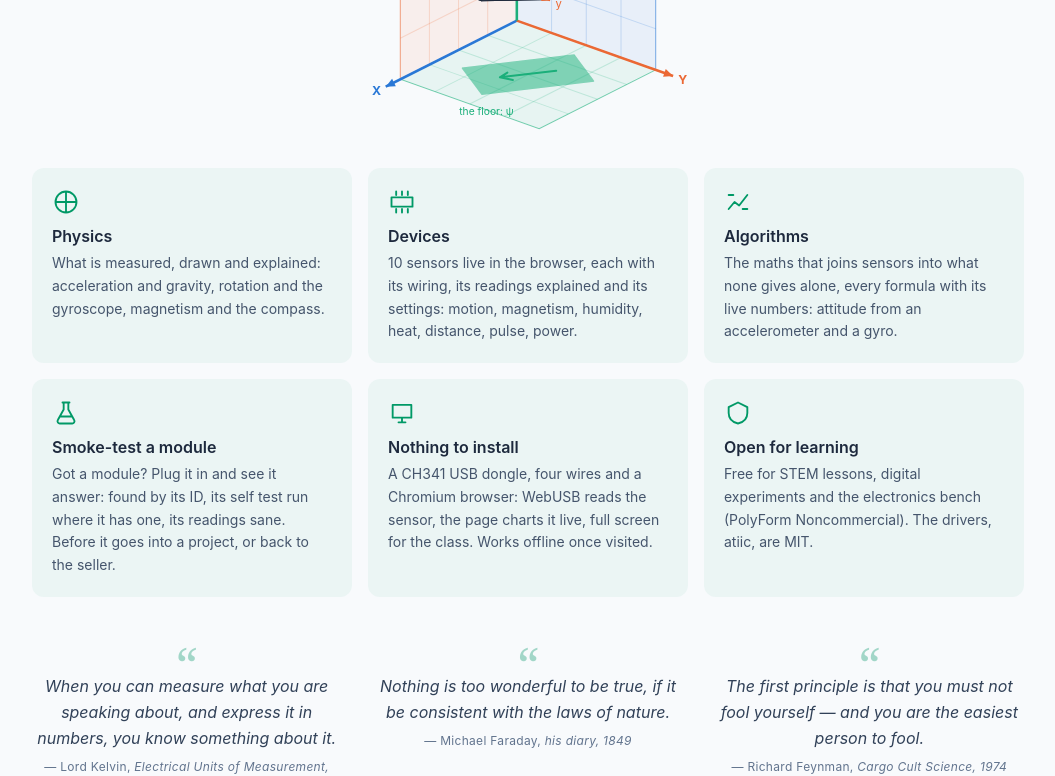
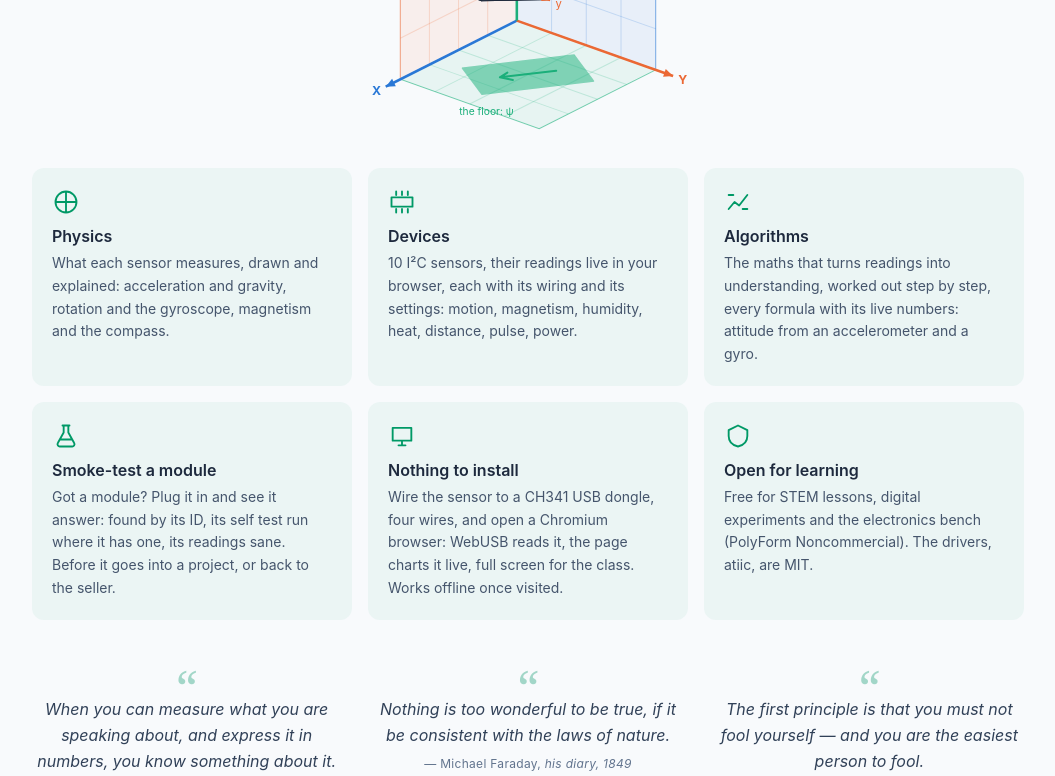
Before and after one commit to aguegu/i2c.ninja, a Vue app: page / in a window 1280 px wide. Shown: the part 537-1313 px from the top of the page, without its empty margins (112-1167 px from the left). Built offline with nearby package versions, Linux system fonts and the light colour scheme.

Commit message:
Home: the removed intro's ideas in the cards (what each sensor measures explained; I2C sensors live in the browser; the maths that turns readings into understanding, step by step; wired to a CH341 dongle)
Co-Authored-By: Claude Opus 5.5 <noreply@anthropic.com>

```diff
--- a/src/views/HomeView.vue
+++ b/src/views/HomeView.vue
@@ -38,11 +38,11 @@ onBeforeUnmount(() => cancelAnimationFrame(frame));
 
 // what's inside: a card each, its icon (a 24-unit SVG path), where it goes
 const FEATURES = [
-  { icon: 'M12 3a9 9 0 1 0 0 18a9 9 0 0 0 0-18zM12 3v18M3 12h18', title: 'Physics', to: `/physics/${PHYSICS[0].slug}`, text: `What is measured, drawn and explained: ${PHYSICS.filter((p) => p.component).map((p) => p.title.toLowerCase()).join(', ')}.` },
-  { icon: 'M7 3v3M12 3v3M17 3v3M7 18v3M12 18v3M17 18v3M3 8h18v8H3z', title: 'Devices', to: '/devices', text: `${DEVICES.length} sensors live in the browser, each with its wiring, its readings explained and its settings: motion, magnetism, humidity, heat, distance, pulse, power.` },
-  { icon: 'M4 18l5-6 4 3 7-9M4 6h4M16 18h4', title: 'Algorithms', to: `/algorithms/${ALGORITHMS[0].slug}`, text: 'The maths that joins sensors into what none gives alone, every formula with its live numbers: attitude from an accelerometer and a gyro.' },
+  { icon: 'M12 3a9 9 0 1 0 0 18a9 9 0 0 0 0-18zM12 3v18M3 12h18', title: 'Physics', to: `/physics/${PHYSICS[0].slug}`, text: `What each sensor measures, drawn and explained: ${PHYSICS.filter((p) => p.component).map((p) => p.title.toLowerCase()).join(', ')}.` },
+  { icon: 'M7 3v3M12 3v3M17 3v3M7 18v3M12 18v3M17 18v3M3 8h18v8H3z', title: 'Devices', to: '/devices', text: `${DEVICES.length} I²C sensors, their readings live in your browser, each with its wiring and its settings: motion, magnetism, humidity, heat, distance, pulse, power.` },
+  { icon: 'M4 18l5-6 4 3 7-9M4 6h4M16 18h4', title: 'Algorithms', to: `/algorithms/${ALGORITHMS[0].slug}`, text: 'The maths that turns readings into understanding, worked out step by step, every formula with its live numbers: attitude from an accelerometer and a gyro.' },
   { icon: 'M9 3h6M10 3v6l-5 9a2 2 0 0 0 2 3h10a2 2 0 0 0 2-3l-5-9V3M7 15h10', title: 'Smoke-test a module', to: '/devices', text: 'Got a module? Plug it in and see it answer: found by its ID, its self test run where it has one, its readings sane. Before it goes into a project, or back to the seller.' },
-  { icon: 'M4 5h16v11H4zM9 20h6M12 16v4', title: 'Nothing to install', to: '/get-started', text: 'A CH341 USB dongle, four wires and a Chromium browser: WebUSB reads the sensor, the page charts it live, full screen for the class. Works offline once visited.' },
+  { icon: 'M4 5h16v11H4zM9 20h6M12 16v4', title: 'Nothing to install', to: '/get-started', text: 'Wire the sensor to a CH341 USB dongle, four wires, and open a Chromium browser: WebUSB reads it, the page charts it live, full screen for the class. Works offline once visited.' },
   { icon: 'M12 3l8 4v5c0 5-3.5 8-8 9c-4.5-1-8-4-8-9V7z', title: 'Open for learning', to: '/about', text: 'Free for STEM lessons, digital experiments and the electronics bench (PolyForm Noncommercial). The drivers, atiic, are MIT.' },
 ];
 
```
